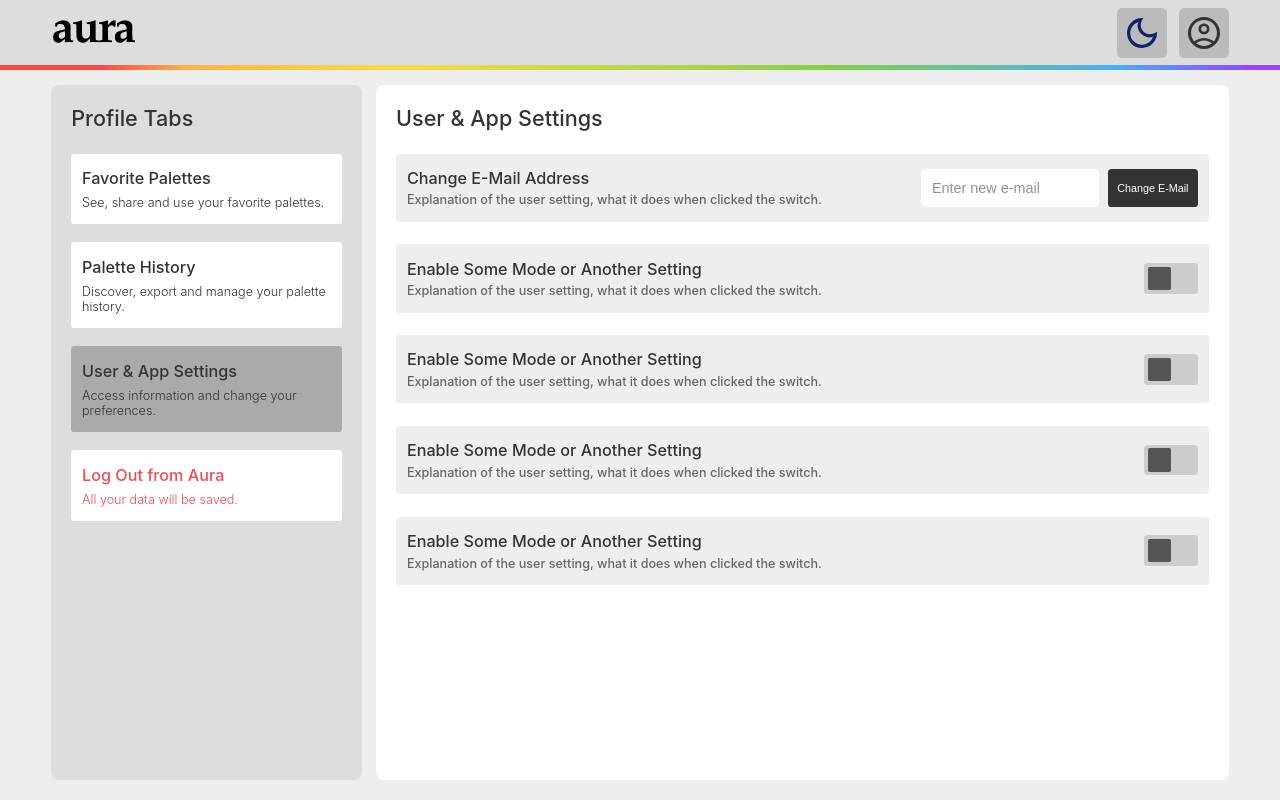
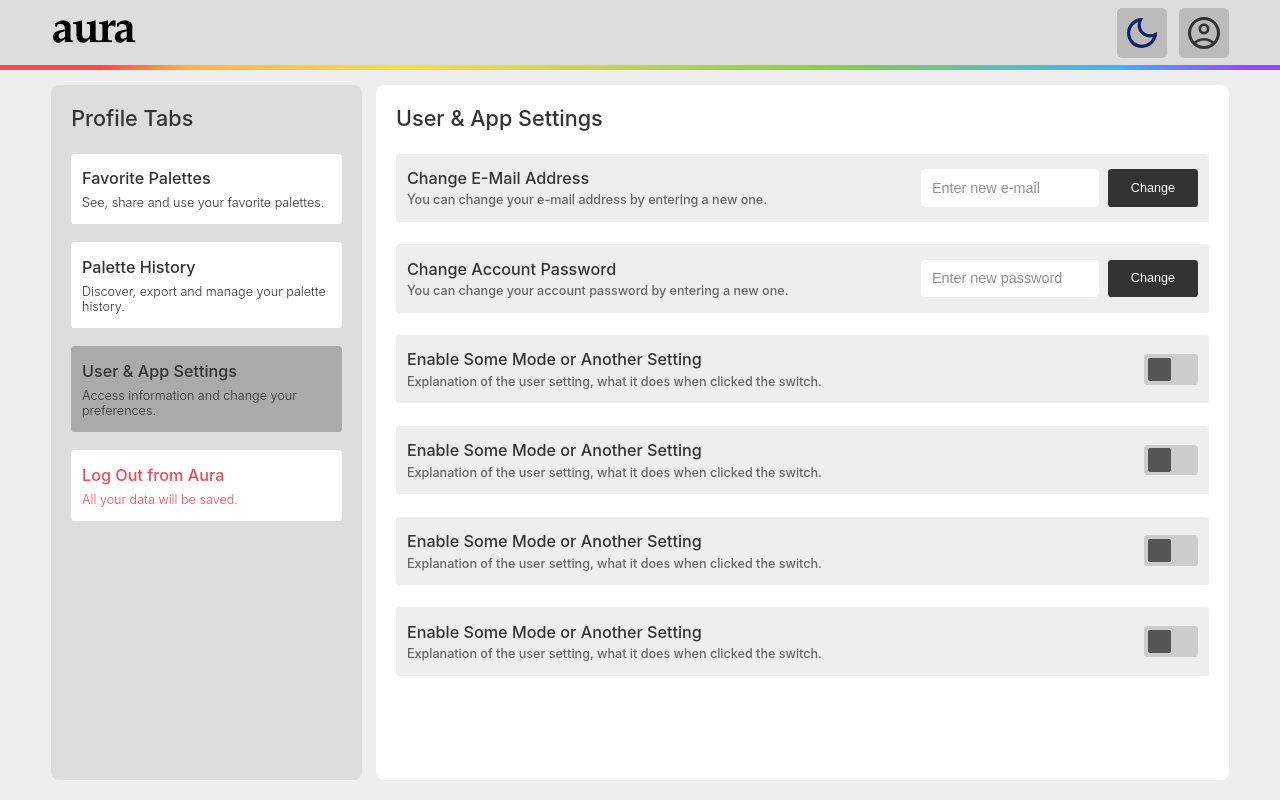
Before and after one commit to solomonNSI/AuraPalette, a React app in the folder aura-palette/: page /profile in a window 1280 px wide. Both pictures are taken after a click on the button 206 px from the left and 389 px from the top of the page. Built offline with nearby package versions, Linux system fonts and the light colour scheme.

Commit message:
Change password UI

```diff
--- a/aura-palette/src/Views/ProfileView/Profile.js
+++ b/aura-palette/src/Views/ProfileView/Profile.js
@@ -134,11 +134,22 @@ const Profile = ({ DarkMode, setIsDarkMode }) => {
         <S.SettingsLine id="deneme" className = {DarkMode}>
           <S.Texts>
             <S.Subtitle className = {DarkMode}>Change E-Mail Address</S.Subtitle>
-            <S.Explanation className = {DarkMode}>Explanation of the user setting, what it does when clicked the switch.</S.Explanation>
+            <S.Explanation className = {DarkMode}>You can change your e-mail address by entering a new one.</S.Explanation>
           </S.Texts>
           <div className={`buttons ${DarkMode}`}>
             <input className = {DarkMode} type="email" placeholder="Enter new e-mail"></input>
-            <button className = {DarkMode} >Change E-Mail</button>
+            <button className = {DarkMode} >Change</button>
+          </div>
+        </S.SettingsLine>
+
+        <S.SettingsLine id="deneme" className = {DarkMode}>
+          <S.Texts>
+            <S.Subtitle className = {DarkMode}>Change Account Password</S.Subtitle>
+            <S.Explanation className = {DarkMode}>You can change your account password by entering a new one.</S.Explanation>
+          </S.Texts>
+          <div className={`buttons ${DarkMode}`}>
+            <input className = {DarkMode} type="password" placeholder="Enter new password"></input>
+            <button className = {DarkMode} >Change</button>
           </div>
         </S.SettingsLine>
 
--- a/aura-palette/src/Views/ProfileView/style.js
+++ b/aura-palette/src/Views/ProfileView/style.js
@@ -166,7 +166,7 @@ export const SettingsForeground = styled.div`
 
     div:last-child {
       button {
-        font-size: 12px;
+        font-size: 14px;
       }
       margin-left: 20px;
 
```
